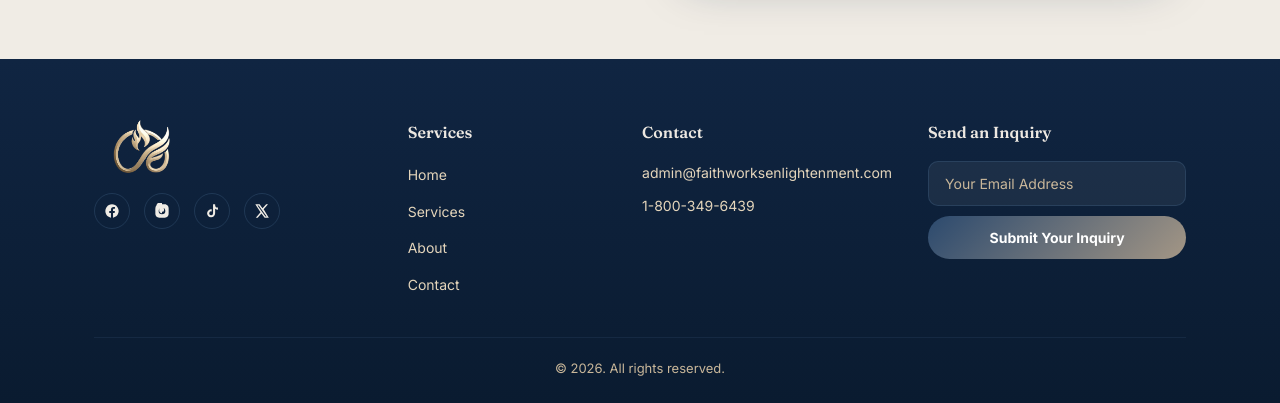
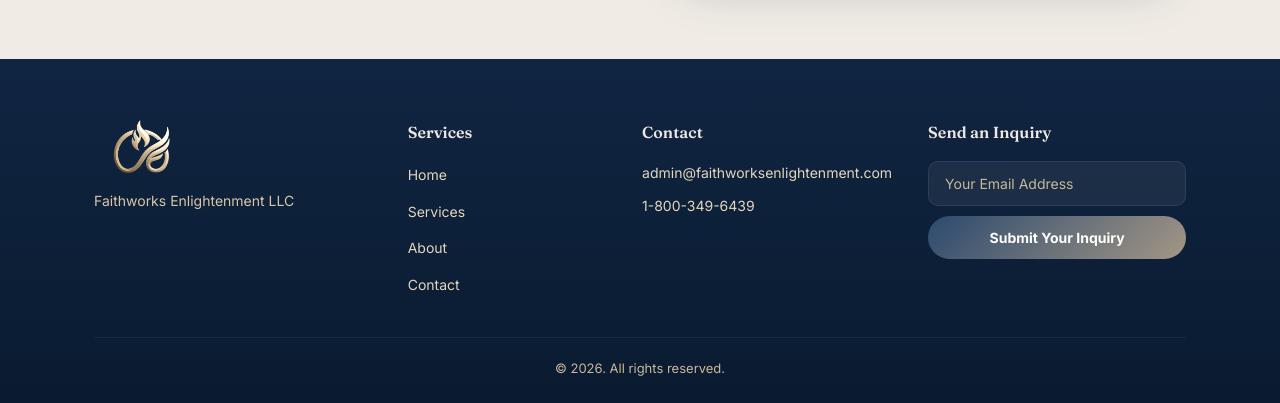
Before and after one commit to belle222023/faithworks-enlightenment, a plain HTML site: page contact.html in a window 1280 px wide. Shown: the part 1319-1722 px from the top of the page. Drawn offline with Linux system fonts and the light colour scheme.

Commit message:
Update contact.html

```diff
--- a/contact.html
+++ b/contact.html
@@ -1168,18 +1168,11 @@ html.js-anim.no-scroll-anim .reveal{
     <div class="footer-grid">
       <div class="footer-brand">
         <img src="logo (1).png" alt="Faithworks Enlightenment logo">
+        <p>Faithworks Enlightenment LLC</p>
         <div class="footer-social">
-          <a href="https://www.facebook.com/" title="Go to Facebook page" aria-label="Facebook">
-            <svg viewBox="0 0 24 24" aria-hidden="true"><path d="M22 12.06C22 6.5 17.52 2 12 2S2 6.5 2 12.06c0 5.02 3.66 9.18 8.44 9.94v-7.03H7.9v-2.91h2.54V9.85c0-2.51 1.49-3.9 3.77-3.9 1.09 0 2.24.2 2.24.2v2.46h-1.26c-1.24 0-1.63.77-1.63 1.56v1.87h2.78l-.44 2.91h-2.34V22c4.78-.76 8.44-4.92 8.44-9.94z"/></svg>
           </a>
-          <a href="https://www.instagram.com/" title="Go to Instagram page" aria-label="Instagram">
-            <svg viewBox="0 0 24 24" aria-hidden="true"><path d="M12 2c2.72 0 3.06.01 4.12.06 1.06.05 1.79.22 2.43.47.66.26 1.22.6 1.77 1.15.55.55.9 1.11 1.15 1.77.25.64.42 1.37.47 2.43.05 1.06.06 1.4.06 4.12s-.01 3.06-.06 4.12c-.05 1.06-.22 1.79-.47 2.43a4.9 4.9 0 0 1-1.15 1.77 4.9 4.9 0 0 1-1.77 1.15c-.64.25-1.37.42-2.43.47-1.06.05-1.4.06-4.12.06s-3.06-.01-4.12-.06c-1.06-.05-1.79-.22-2.43-.47a4.9 4.9 0 0 1-1.77-1.15 4.9 4.9 0 0 1-1.15-1.77c-.25-.64-.42-1.37-.47-2.43C2.01 15.06 2 14.72 2 12s.01-3.06.06-4.12c.05-1.06.22-1.79.47-2.43.26-.66.6-1.22 1.15-1.77A4.9 4.9 0 0 1 5.45.53C6.09.28 6.82.11 7.88.06 8.94.01 9.28 0 12 0zm0 5a5 5 0 1 0 0 10 5 5 0 0 0 0-10zm0 8.25A3.25 3.25 0 1 1 12 6.75a3.25 3.25 0 0 1 0 6.5zm5.2-8.45a1.17 1.17 0 1 1-2.34 0 1.17 1.17 0 0 1 2.34 0z"/></svg>
           </a>
-          <a href="https://tiktok.com/" title="Go to TikTok page" aria-label="TikTok">
-            <svg viewBox="0 0 24 24" aria-hidden="true"><path d="M16.71 2h-3.14v13.44a2.85 2.85 0 1 1-2.02-2.73v-3.2a6.03 6.03 0 1 0 5.16 5.97V8.63a7.15 7.15 0 0 0 4.22 1.36V6.85a3.94 3.94 0 0 1-4.22-4.06V2z"/></svg>
           </a>
-          <a href="https://x.com/" title="Go to X page" aria-label="X">
-            <svg viewBox="0 0 24 24" aria-hidden="true"><path d="M18.24 2H21l-6.55 7.49L22.2 22h-6.2l-4.86-6.35L5.5 22H2.72l7.02-8.02L2 2h6.35l4.4 5.8L18.24 2zm-1.08 18.17h1.72L7.06 3.74H5.2l11.96 16.43z"/></svg>
           </a>
         </div>
       </div>
```
